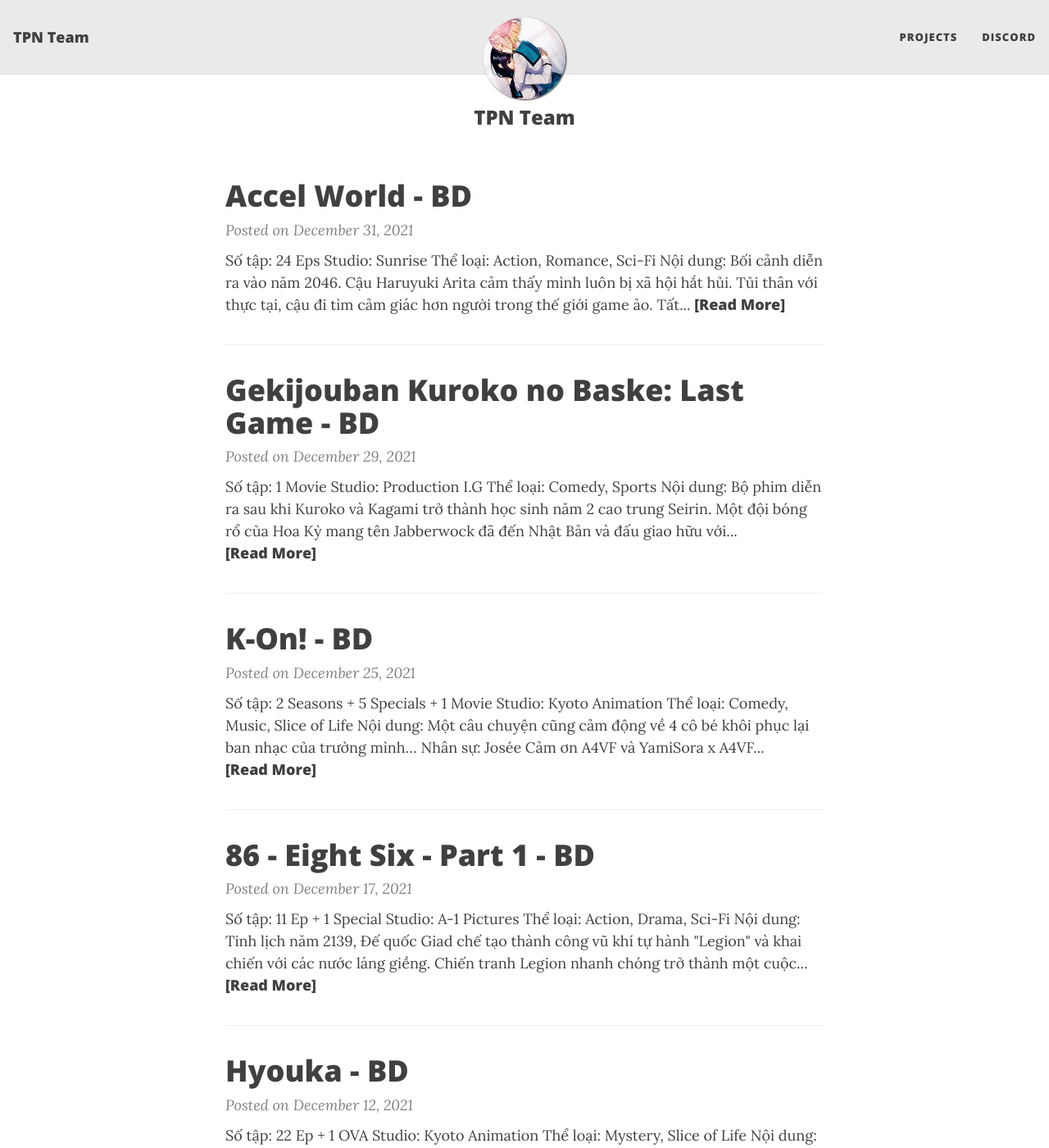
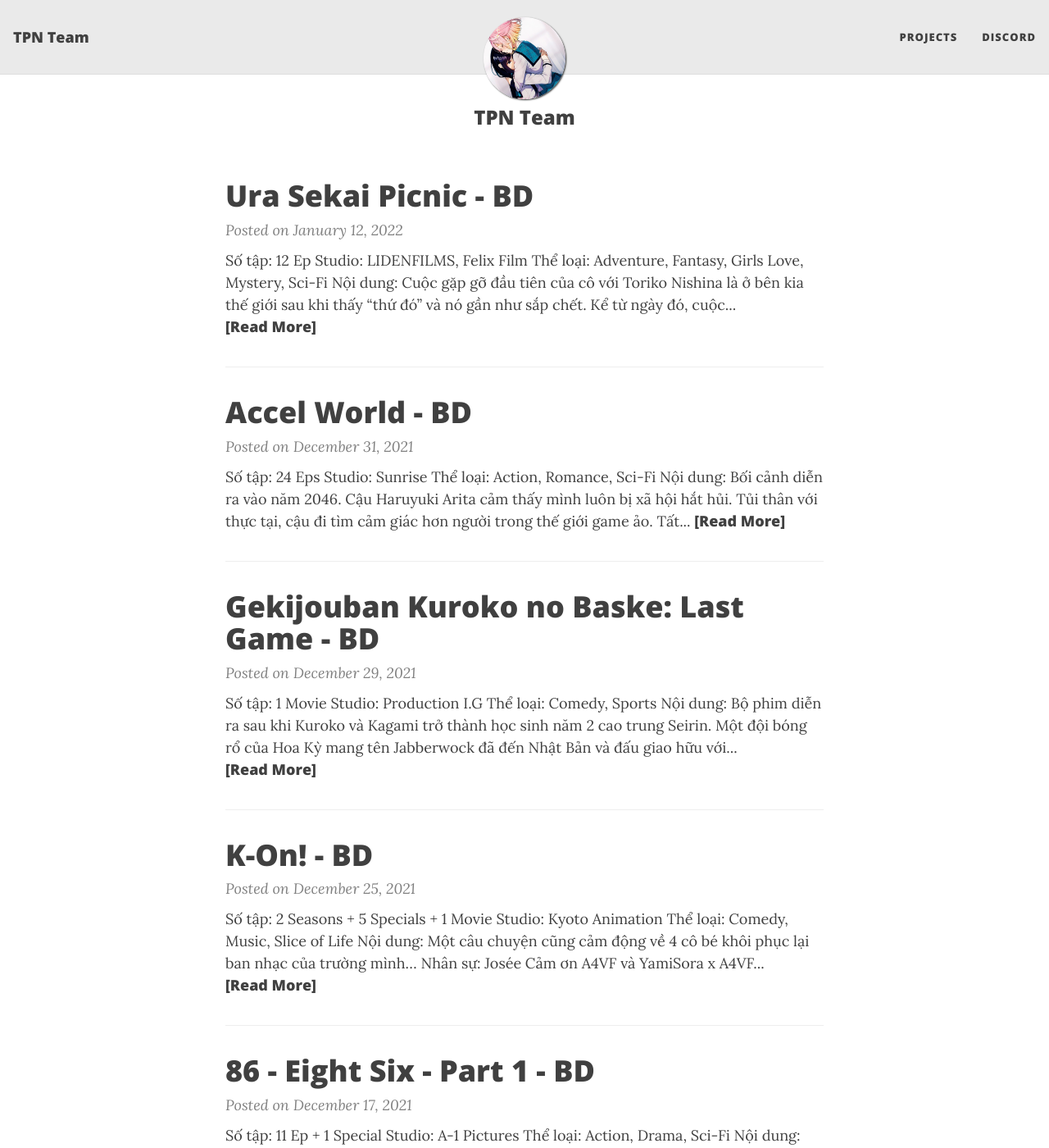
Before and after one commit to TPN-Team/TPN-Team.github.io, a Jekyll site: the page built from index.html, in a window 1280 px wide and 1400 px high. Shown: the whole window at 82% size. Built offline with Jekyll 4.4.1, drawn with Linux system fonts in a browser that asks for light colours; nearby versions of some CDN libraries; the list of posts is cut into pages by our own code; some of the changed text lies outside the part shown.

Commit message:
Ura Sekai Picnic

```diff
--- /dev/null
+++ b/_posts/2022-01-12-ura-sekai-picnic.md
@@ -0,0 +1,23 @@
+---
+layout: post
+title: "Ura Sekai Picnic - BD"
+share-description: ""
+tags: [Ura Sekai Picnic]
+comments: false
+---
+
+![Thumb](https://tpn-team.github.io/assets/img/ura_sekai_picnic_thumb.jpg){: .mx-auto.d-block :}
+<center>
+<b>Số tập:</b> 12 Ep <br>
+<b>Studio:</b> LIDENFILMS, Felix Film <br>
+<b>Thể loại:</b> Adventure, Fantasy, Girls Love, Mystery, Sci-Fi <br>
+<b>Nội dung:</b> Cuộc gặp gỡ đầu tiên của cô với Toriko Nishina là ở bên kia thế giới sau khi thấy “thứ đó” và nó gần như sắp chết. Kể từ ngày đó, cuộc sống của sinh viên đại học Sorawo Kamikoshi lâm vào bế tắc. Trong Thế giới khác, đầy bí ẩn, tồn tại bên cạnh những sinh vật nguy hiểm của chúng ta như Kunekune và Hasshaku-sama được nói đến trong những câu chuyện ma thực sự xuất hiện. Để nghiên cứu, vì lợi nhuận và để tìm một người quan trọng, Toriko và Sorawo đặt chân vào cuộc phiêu lưu bất thường. Câu chuyện về cuộc thám hiểm và sinh tồn kỳ lạ của hai cô gái chính thức bắt đầu.
+ <br>
+
+<hr>
+
+<b>Nhân sự:</b> CÒ 2.5, tuilakhanh <br>
+Chúc các bạn xem film vui vẻ!<br><br>
+<b><a href="https://github.com/TPN-Team/TPN-Team-DDL/blob/master/Ura%20Sekai%20Picnic.md">DDL</a></b> <br>
+</center>
+<!-- excerpt-end -->
```
Also changed, not shown: projects.md (+1 -0 lines), assets/img/ura_sekai_picnic.jpg (added), assets/img/ura_sekai_picnic_thumb.jpg (added).
